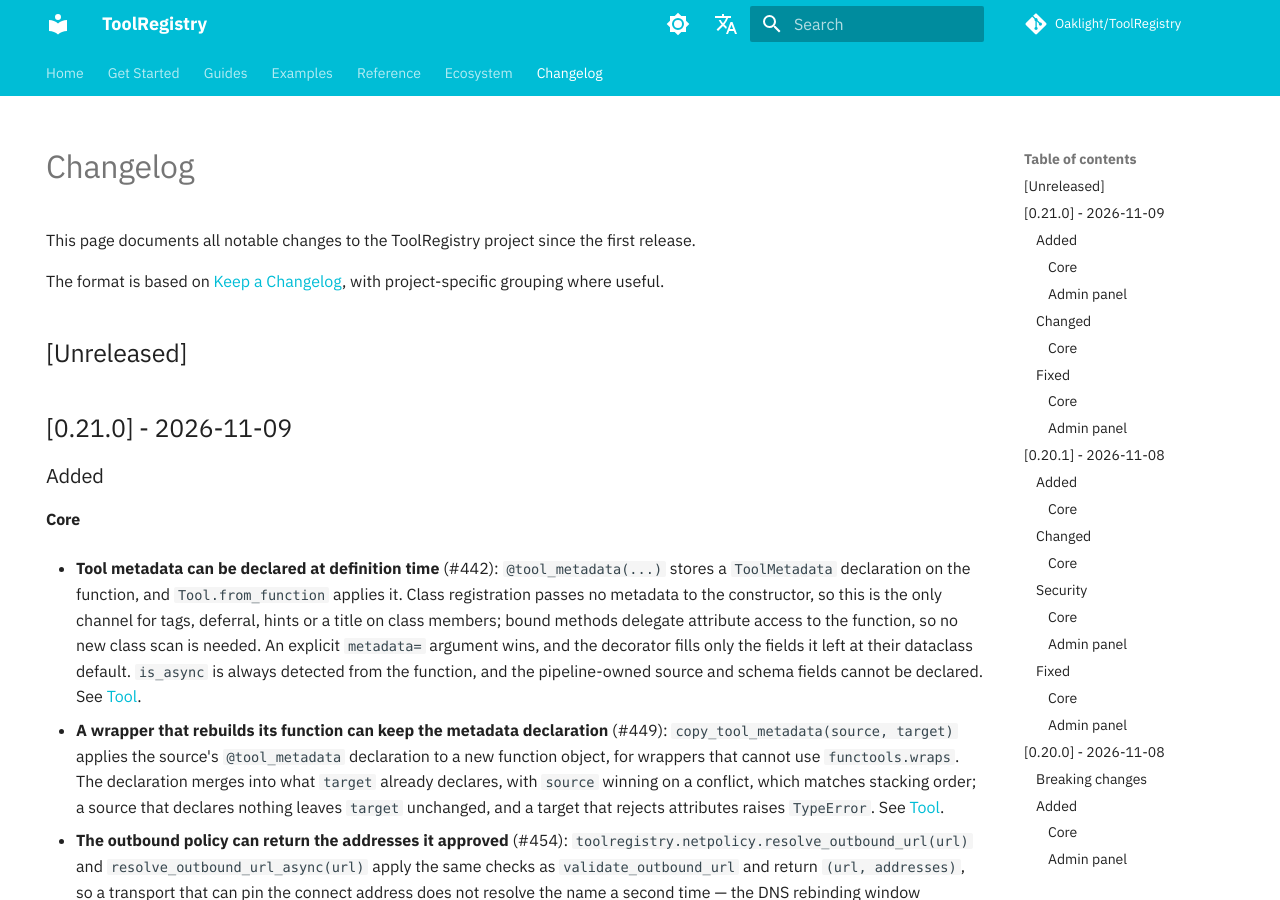
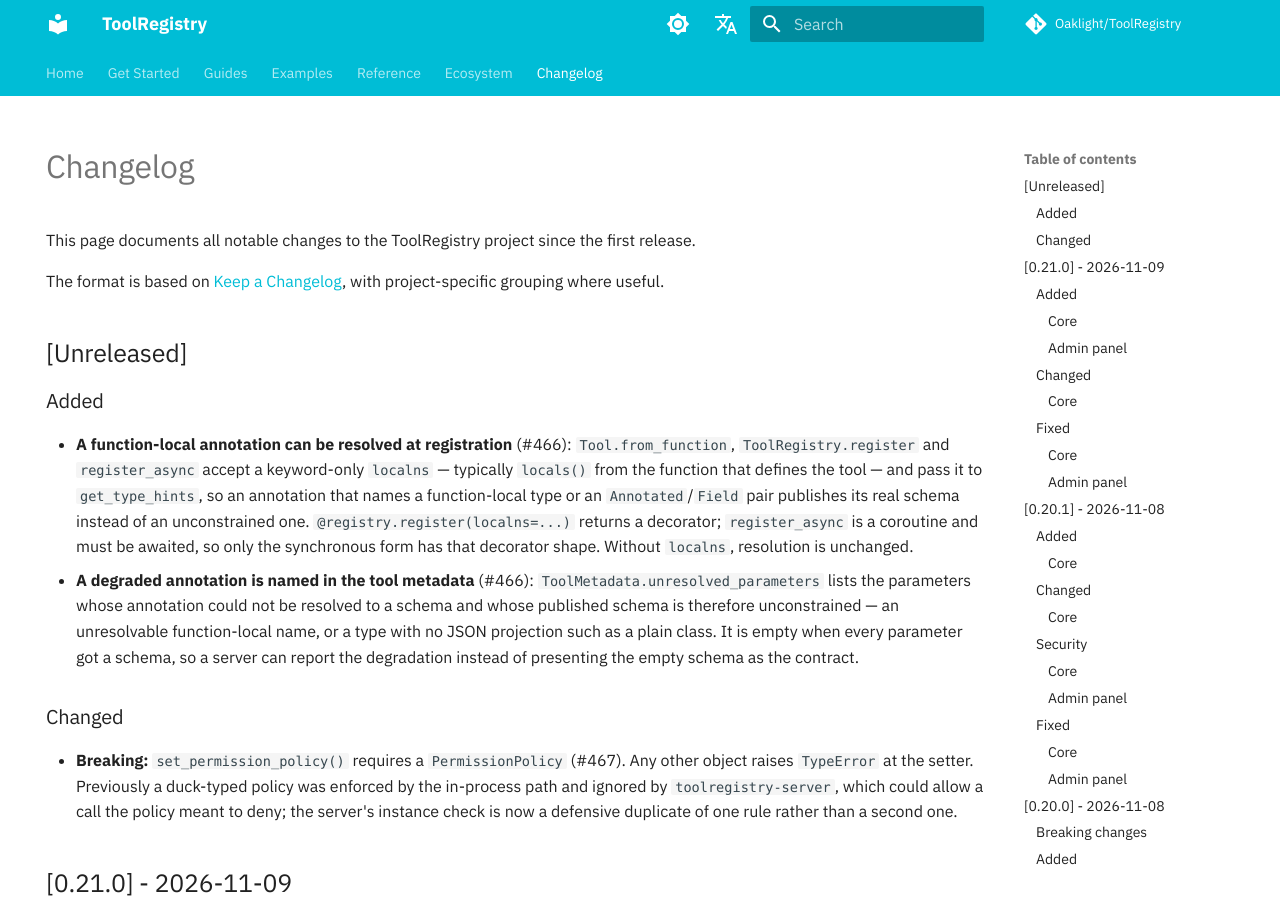
Before and after one commit to Oaklight/ToolRegistry, an MkDocs documentation site: the page built from docs/changelog.md, in a window 1280 px wide and 900 px high. Built offline with MkDocs 1.6.1 and Material for MkDocs 9.7.7, drawn with Linux system fonts in a browser that asks for light colours; some web fonts are replaced; comment, search, counter and statistics services are not loaded.

Commit message:
docs(changelog): localns, unresolved parameters and the policy type contract (#466, #467)

```diff
--- a/docs/changelog.md
+++ b/docs/changelog.md
@@ -15,6 +15,15 @@ This page documents all notable changes to the ToolRegistry project since the fi
 The format is based on [Keep a Changelog](https://keepachangelog.com/en/1.1.0/), with project-specific grouping where useful.
 
 ## [Unreleased]
+
+### Added
+
+- **A function-local annotation can be resolved at registration** (#466): `Tool.from_function`, `ToolRegistry.register` and `register_async` accept a keyword-only `localns` — typically `locals()` from the function that defines the tool — and pass it to `get_type_hints`, so an annotation that names a function-local type or an `Annotated`/`Field` pair publishes its real schema instead of an unconstrained one. `@registry.register(localns=...)` returns a decorator; `register_async` is a coroutine and must be awaited, so only the synchronous form has that decorator shape. Without `localns`, resolution is unchanged.
+- **A degraded annotation is named in the tool metadata** (#466): `ToolMetadata.unresolved_parameters` lists the parameters whose annotation could not be resolved to a schema and whose published schema is therefore unconstrained — an unresolvable function-local name, or a type with no JSON projection such as a plain class. It is empty when every parameter got a schema, so a server can report the degradation instead of presenting the empty schema as the contract.
+
+### Changed
+
+- **Breaking:** `set_permission_policy()` requires a `PermissionPolicy` (#467). Any other object raises `TypeError` at the setter. Previously a duck-typed policy was enforced by the in-process path and ignored by `toolregistry-server`, which could allow a call the policy meant to deny; the server's instance check is now a defensive duplicate of one rule rather than a second one.
 
 ## [0.21.0] - 2026-11-09
 
```
